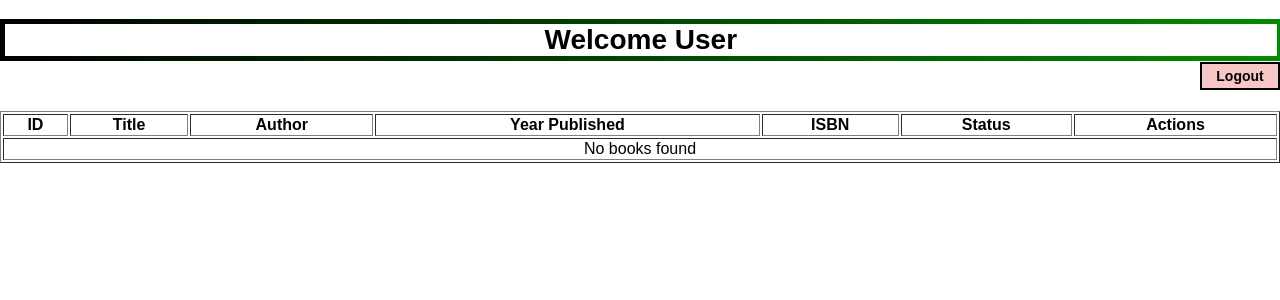
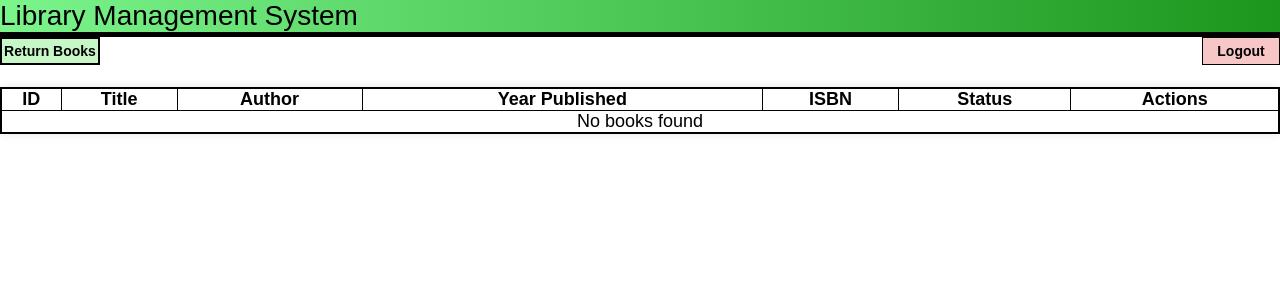
Before and after one commit to STRAT05/CCS112-PreLabExam, a PHP site: page /userPage.php in a window 1280 px wide. Shown: the top 300 px of the page. Run offline with PHP 8.4, Linux system fonts and the light colour scheme; data that the repository does not hold is empty.

Commit message:
Add files via upload

```diff
--- a/userPage.php
+++ b/userPage.php
@@ -21,19 +21,29 @@ $books = $conn->query($sql);
     <meta name="viewport" content="width=device-width, initial-scale=1.0">
     <title>Librarian Page</title>
     <style>
+        *{
+            box-sizing: border-box;
+            margin: 0;
+            padding: 0;
+        }
+
         body {
             font-family: Arial, sans-serif;
             margin: 0px;
             background-color: #ffffffff;
         }
         #welcome {
-            text-align: center;
+            top: 0;
+            left: 0;
+            display: relative;
+            text-align: left;
+            position: relative;
             color: #000000ff;
-            background-color: #ffffffff;
-            width:99.35%;
+            background: linear-gradient(to right, #7bf58cff, #1d961dff);
+            width:100%;
             font-size: 28px;
-            border: 5px solid #000000ff;
-            border-image: linear-gradient(to right, #000000ff, #038b03ff) 1;
+            border-bottom: 5px solid #000000ff;
+            border-image: linear-gradient(to right, #000000ff, #000000ff) 3;
         }
         .buttons {
 
@@ -43,29 +53,37 @@ $books = $conn->query($sql);
         }
 
         #logoutBtn {
-            width: 80px;
+            width: 78px;
             height: 28px;
             font-size: 14px;
             font-weight: bold;
             background-color: #f7c7c7ff;
-            border: 2.5px solid #000000ff;
-            top: -18px;
+            border: .5px solid #000000ff;
             position: relative;
             float: right;
         }
 
-        #addBookBtn {
+        #returnBookBtn {
             width: 100px;
             height: 28px;
             font-size: 14px;
             font-weight: bold;
             background-color: #c7f7c7ff;
             border: 2.5px solid #000000ff;
-            top: -18px;
             position: relative;
             float: left;
         }
 
+        #booksTable {
+            margin-top: 20px;
+            border-collapse: collapse;
+            width: 100%;
+            text-align: center;
+            font-size: 18px;
+            background-color: #ffffffff;
+            border: 2px solid #000000ff;
+            box-shadow: 0 0 10px rgba(0, 0, 0, 0.1);
+        }
 
 
 
@@ -74,9 +92,15 @@ $books = $conn->query($sql);
 
 <body>
     <header class="header">
-         <h1 id="welcome">Welcome User</h1>
+         <p id="welcome">
+            Library Management System<br>
+        </p>
+
+
+         <!-- Return Book -->
+        <a href="borrowedCatalog.php"><button id="returnBookBtn"> Return Books</button></a>
          <!-- Back Button -->
-    <a href="index.php"><button id="logoutBtn"> Logout</button></a>
+        <a href="index.php"><button id="logoutBtn"> Logout</button></a>
     </header>
 
 
@@ -84,7 +108,7 @@ $books = $conn->query($sql);
 
 
     <!-- Book table -->
-     <table border="1" style="width:100%; text-align: center; margin-top: 50px;">
+     <table border="1" style="width:100%; text-align: center; margin-top: 50px;" id="booksTable">
         <tr>
             <th>ID</th>
             <th>Title</th>
@@ -104,7 +128,19 @@ $books = $conn->query($sql);
                 echo "<td>" . htmlspecialchars($row["year_published"]) . "</td>";
                 echo "<td>" . htmlspecialchars($row["isbn"]) . "</td>";
                 echo "<td>" . htmlspecialchars($row["status"]) . "</td>";
-                echo "<td><a href=''" . $row["id"] . "'>Borrow</a>";
+                echo "<td>";
+                if ($row["status"] === "Available") {
+                    echo "<a href='borrow.php?id=" . $row["id"] . "'>
+                            <button style='background-color: #5cf503ff; color: black; border: 0.1px solid black; padding: 5px 10px; cursor: pointer;'>
+                        Borrow
+                             </button>
+                    </a>";
+                } else {
+                    echo "<button disabled style='background-color: grey; color: white; border: none; padding: 5px 10px; cursor: not-allowed;'>
+                         Borrowed
+                    </button>";
+                }
+
                 echo "</tr>";
             }
         } else {
```
Also changed, not shown: borrowedCatalog.php (added, +121 -0 lines), returnFunc.php (added, +24 -0 lines).
